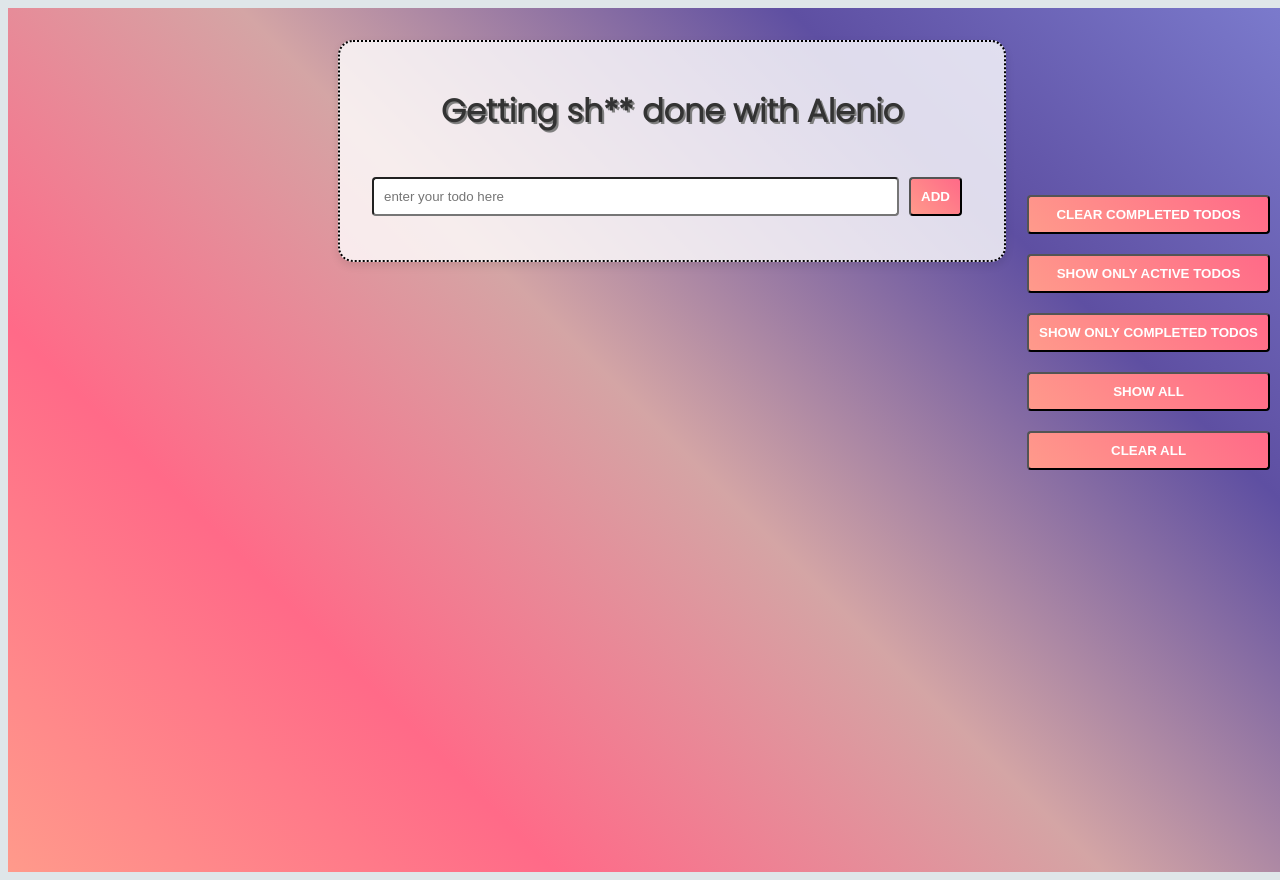
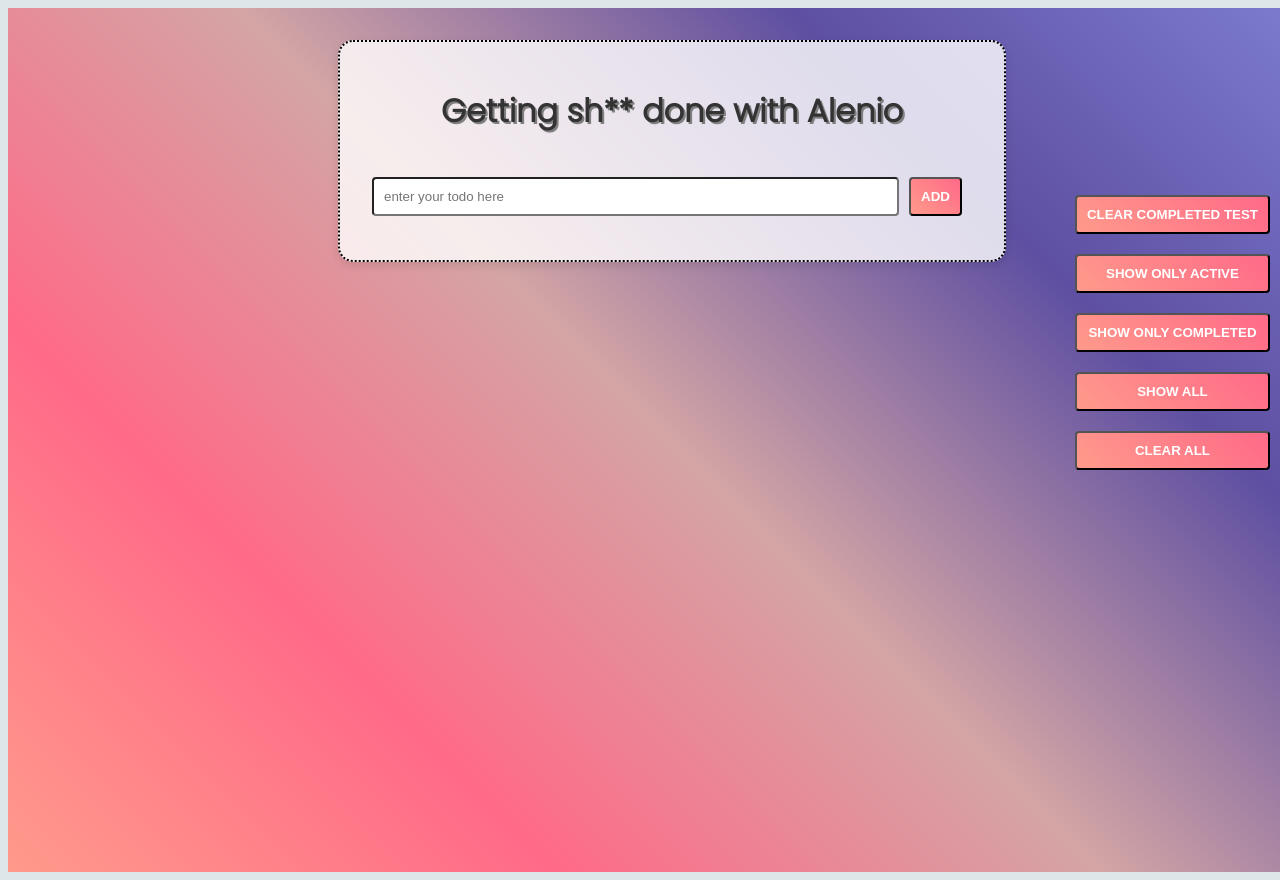
Before and after one commit to AlenioH/react-todo-list, a React (Create React App) app: page / in a window 1280 px wide. Shown: the top 880 px of the page. Built offline with nearby package versions, Linux system fonts and the light colour scheme.

Commit message:
Replace js with jsx in file names, create reusable button component

```diff
--- a/src/App.js
+++ b/src/App.js
@@ -3,6 +3,7 @@ import { useState, useRef, useEffect } from 'react';
 import { css } from '@emotion/react';
 import TodoList from './TodoList';
 import nextId from 'react-id-generator';
+import Button from './Button';
 
 const divBg = css`
   background: linear-gradient(45deg, #ff9a8b, #ff6a88, #d4a5a5, #5e4fa2, #7e7fd1);
@@ -155,26 +156,12 @@ export default function App() {
           right: 0;
         `}
       >
-        <button css={buttonStyle} onClick={removeCompleted}>
-          Clear completed todos
-        </button>
-        <button css={buttonStyle} onClick={() => setFilter('active')}>
-          Show only active todos
-        </button>
-        <button css={buttonStyle} onClick={() => setFilter('completed')}>
-          Show only completed todos
-        </button>
-        <button css={buttonStyle} onClick={() => setFilter('all')}>
-          Show all{' '}
-        </button>
-        <button css={buttonStyle} onClick={clearAll}>
-          Clear all
-        </button>
+        <Button style={buttonStyle} label="Clear completed TEST" action={removeCompleted} />
+        <Button style={buttonStyle} label="Show only active" action={() => setFilter('active')} />
+        <Button style={buttonStyle} label="Show only completed" action={() => setFilter('completed')} />
+        <Button style={buttonStyle} label="Show all" action={() => setFilter('all')} />
+        <Button style={buttonStyle} label="Clear all" action={clearAll} />
       </div>
     </div>
   );
 }
-
-// <pre>{JSON.stringify(toDos, null, 2)}</pre> for debugging
-
-//still says each child has a unique key prop, but they do have unique keys...???
--- /dev/null
+++ b/src/Button.jsx
@@ -0,0 +1,12 @@
+/** @jsxImportSource @emotion/react */
+
+export default function Button({label, action, style}) {
+  return (
+    <button
+      css={style}
+      onClick={action}
+    >
+      {label}
+    </button>
+  );
+}
```
Also changed, not shown: src/Todo.jsx (renamed from src/Todo.js), src/TodoList.jsx (renamed from src/TodoList.js).
